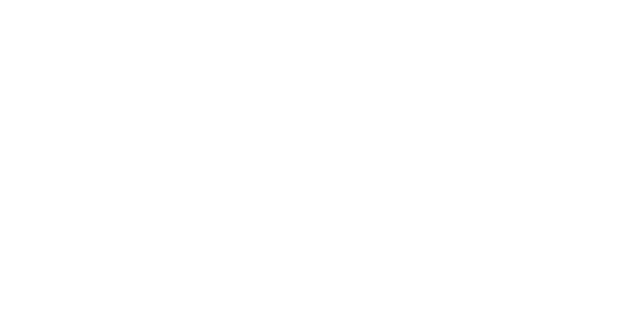
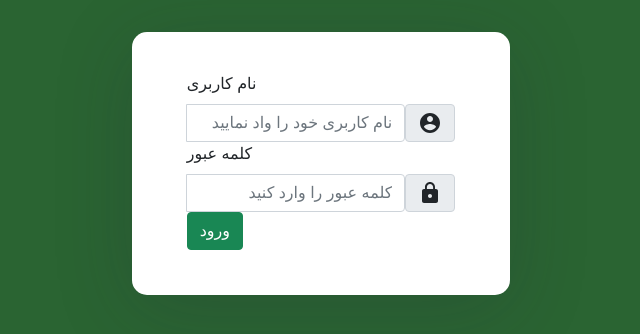
Before and after one commit to MelikaNobakhtian/luna-software-engineering, a React (Create React App) app in the folder Webfront/: page /login in a window 1280 px wide. Shown: the top 334 px of the page, without its empty margins (319-959 px from the left). Built offline with nearby package versions, Linux system fonts and the light colour scheme.

Commit message:
add axios

```diff
--- a/Webfront/package.json
+++ b/Webfront/package.json
@@ -8,7 +8,8 @@
     "@testing-library/jest-dom": "^5.11.9",
     "@testing-library/react": "^11.2.5",
     "@testing-library/user-event": "^12.8.3",
-    "bootstrap": "^4.6.0",
+    "axios": "^0.21.1",
+    "bootstrap": "^5.0.0-beta3",
     "react": "^17.0.1",
     "react-bootstrap": "^1.5.2",
     "react-dom": "^17.0.1",
--- a/Webfront/public/index.html
+++ b/Webfront/public/index.html
@@ -15,6 +15,11 @@
       user's mobile device or desktop. See https://developers.google.com/web/fundamentals/web-app-manifest/
     -->
     <link rel="manifest" href="%PUBLIC_URL%/manifest.json" />
+    <link href="https://cdn.jsdelivr.net/npm/bootstrap@5.0.0-beta2/dist/css/bootstrap.min.css" rel="stylesheet" integrity="sha384-BmbxuPwQa2lc/FVzBcNJ7UAyJxM6wuqIj61tLrc4wSX0szH/Ev+nYRRuWlolflfl" crossorigin="anonymous">
+
+    <link href="https://cdn.jsdelivr.net/npm/bootstrap@5.0.0-beta2/dist/css/bootstrap.min.css" rel="stylesheet" integrity="sha384-BmbxuPwQa2lc/FVzBcNJ7UAyJxM6wuqIj61tLrc4wSX0szH/Ev+nYRRuWlolflfl" crossorigin="anonymous">
+    <script src="https://cdn.jsdelivr.net/npm/bootstrap@5.0.0-beta2/dist/js/bootstrap.bundle.min.js" integrity="sha384-b5kHyXgcpbZJO/tY9Ul7kGkf1S0CWuKcCD38l8YkeH8z8QjE0GmW1gYU5S9FOnJ0" crossorigin="anonymous"></script>
+
     <!--
       Notice the use of %PUBLIC_URL% in the tags above.
       It will be replaced with the URL of the `public` folder during the build.
@@ -27,6 +32,7 @@
     <title>React App</title>
   </head>
   <body>
+    <script src="https://cdn.jsdelivr.net/npm/bootstrap@5.0.0-beta2/dist/js/bootstrap.bundle.min.js" integrity="sha384-b5kHyXgcpbZJO/tY9Ul7kGkf1S0CWuKcCD38l8YkeH8z8QjE0GmW1gYU5S9FOnJ0" crossorigin="anonymous"></script>
     <noscript>You need to enable JavaScript to run this app.</noscript>
     <div id="root"></div>
     <!--
--- a/Webfront/src/App.js
+++ b/Webfront/src/App.js
@@ -20,12 +20,17 @@ function App() {
       />
     )
   }
-  return (<Router>
+  return (
+    <Router>
+       <div style={{direction:"rtl"}}>
           <Switch>
-            <Route exact path='/' component={signUp} />
+            <Route exact path='/signup' component={signUp} />
+            <Route exact path='/login' component={login} />
 
           </Switch>
+          </div>
     </Router>
+
   );
 }
 
--- a/Webfront/src/components/login/login.js
+++ b/Webfront/src/components/login/login.js
@@ -1,5 +1,6 @@
 import React, { Component } from "react";
 import { useState} from "react";
+import axios from 'axios';
 import { Toast, Button, Form, FormGroup, Label, Input, FormText,Col,InputGroup } from 'react-bootstrap';
 import { Link, Redirect, withRouter, useHistory } from 'react-router-dom';
 import GroupIcon from '@material-ui/icons/Group';
```
Also changed, not shown: 1 other file (tests, documents, lock files or other folders).
